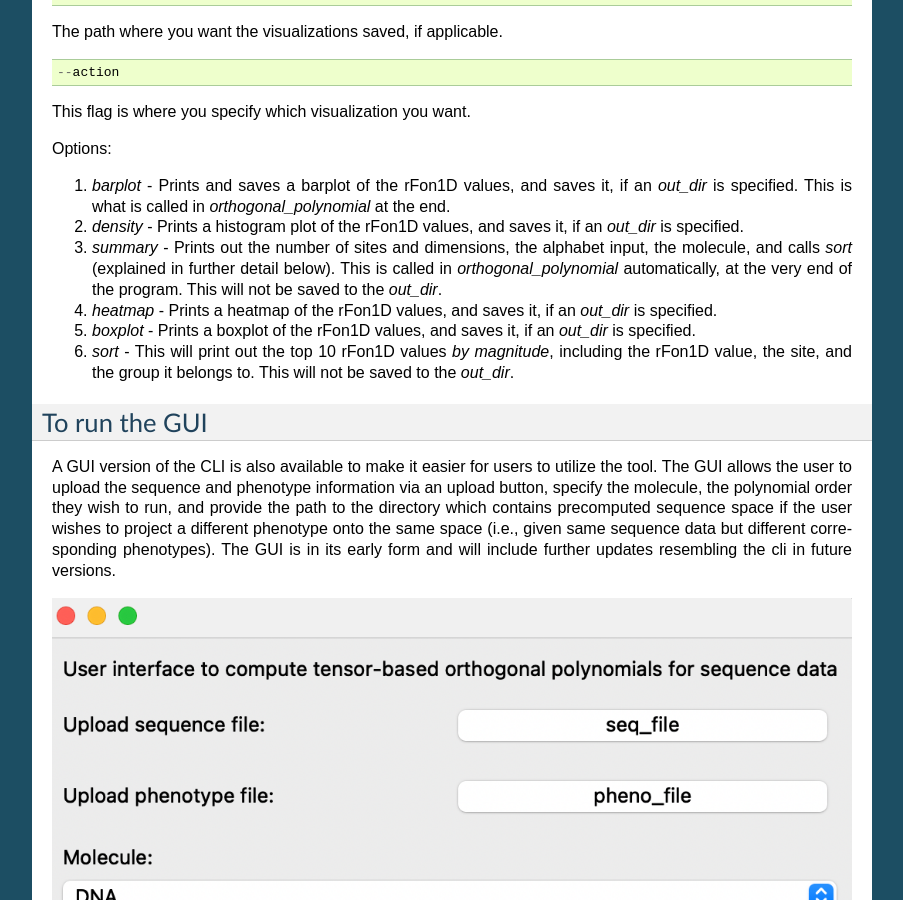
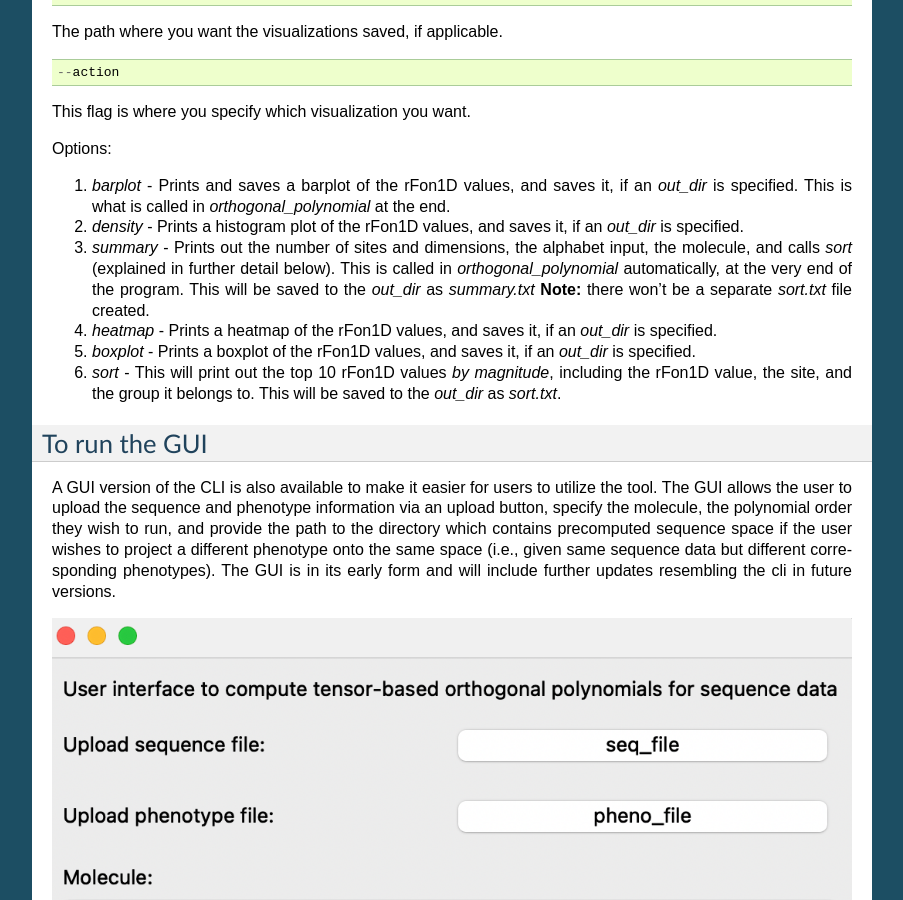
Before and after one commit to snafees/ortho_seqs, a Sphinx documentation site: the page built from docs/source/readme.rst, in a window 1280 px wide and 900 px high, scrolled down 6019 px. Shown: the whole window, without its empty margins (198-1101 px from the left). Built offline with Sphinx 7.4.7, drawn with Linux system fonts in a browser that asks for light colours.

Commit message:
Updated readme/rf1d tutorial

```diff
--- a/README.md
+++ b/README.md
@@ -223,10 +223,10 @@ This flag is where you specify which visualization you want.
 Options:
 1. *barplot* - Prints and saves a barplot of the rFon1D values, and saves it, if an *out_dir* is specified. This is what is called in *orthogonal_polynomial* at the end.
 2. *density* - Prints a histogram plot of the rFon1D values, and saves it, if an *out_dir* is specified.
-3. *summary* - Prints out the number of sites and dimensions, the alphabet input, the molecule, and calls *sort* (explained in further detail below). This is called in *orthogonal_polynomial* automatically, at the very end of the program. This will not be saved to the *out_dir*.
+3. *summary* - Prints out the number of sites and dimensions, the alphabet input, the molecule, and calls *sort* (explained in further detail below). This is called in *orthogonal_polynomial* automatically, at the very end of the program. This will be saved to the *out_dir* as *summary.txt* **Note:** there won't be a separate *sort.txt* file created.
 4. *heatmap* - Prints a heatmap of the rFon1D values, and saves it, if an *out_dir* is specified.
 5. *boxplot* - Prints a boxplot of the rFon1D values, and saves it, if an *out_dir* is specified.
-6. *sort* - This will print out the top 10 rFon1D values *by magnitude*, including the rFon1D value, the site, and the group it belongs to. This will not be saved to the *out_dir*.
+6. *sort* - This will print out the top 10 rFon1D values *by magnitude*, including the rFon1D value, the site, and the group it belongs to. This will be saved to the *out_dir* as *sort.txt*.
 
 # To run the GUI
 A GUI version of the CLI is also available to make it easier for users to utilize the tool. The GUI allows the user to upload the sequence and phenotype information via an upload button, specify the molecule, the polynomial order they wish to run,
--- a/docs/source/rf1d_tutorial.rst
+++ b/docs/source/rf1d_tutorial.rst
@@ -70,10 +70,10 @@ This is where you specify what kind of visualization you want. The current optio
 
 1. *barplot* - This will create a barplot of the rFon1D values, grouped by site and alphabet input. This is called automatically when you run *orthogonal-polynomial*.
 2. *density* - This will create a density plot of the rFon1D values.
-3. *summary* - Prints out the number of sites and dimensions, the alphabet input, the molecule, and calls *sort* (another *rf1d-viz* action that is explained in further detail below). This is called in *orthogonal-polynomial* automatically, and will not be saved.
+3. *summary* - Prints out the number of sites and dimensions, the alphabet input, the molecule, and calls *sort* (another *rf1d-viz* action that is explained in further detail below). This is called in *orthogonal-polynomial* automatically, and will be saved to the *out_dir* as *summary.txt*.
 4. *heatmap* - This will create a heatmap of the rFon1D values, grouped by site and alphabet input.
 5. *boxplot* - This will create a boxplot of the rFon1D values, grouped by .
-6. *sort* - This will print out the top 10 rFon1D values by magnitude, including the rFon1D value, the site, and the group it belongs to. This will not be saved to the *out_dir*.
+6. *sort* - This will print out the top 10 rFon1D values by magnitude, including the rFon1D value, the site, and the group it belongs to. This will be saved to the *out_dir* as *sort.txt*.
 7. *ALL* - This will produce a barplot, histogram, heatmap, and boxplot simultaneously.
 
     **Note:** For now, you will need to close the first graph once it displays on your computer for the rest of the graphs to run.
```
